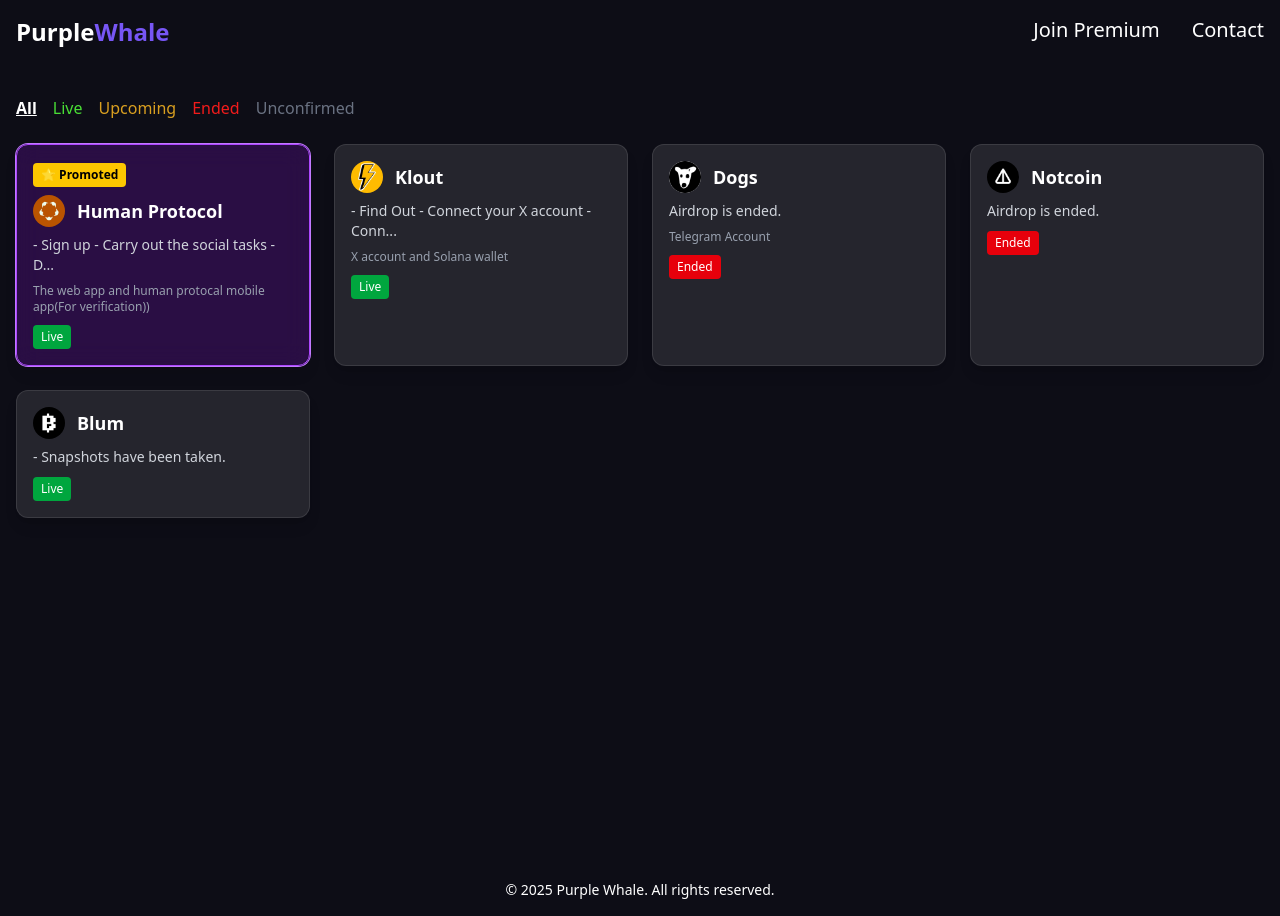
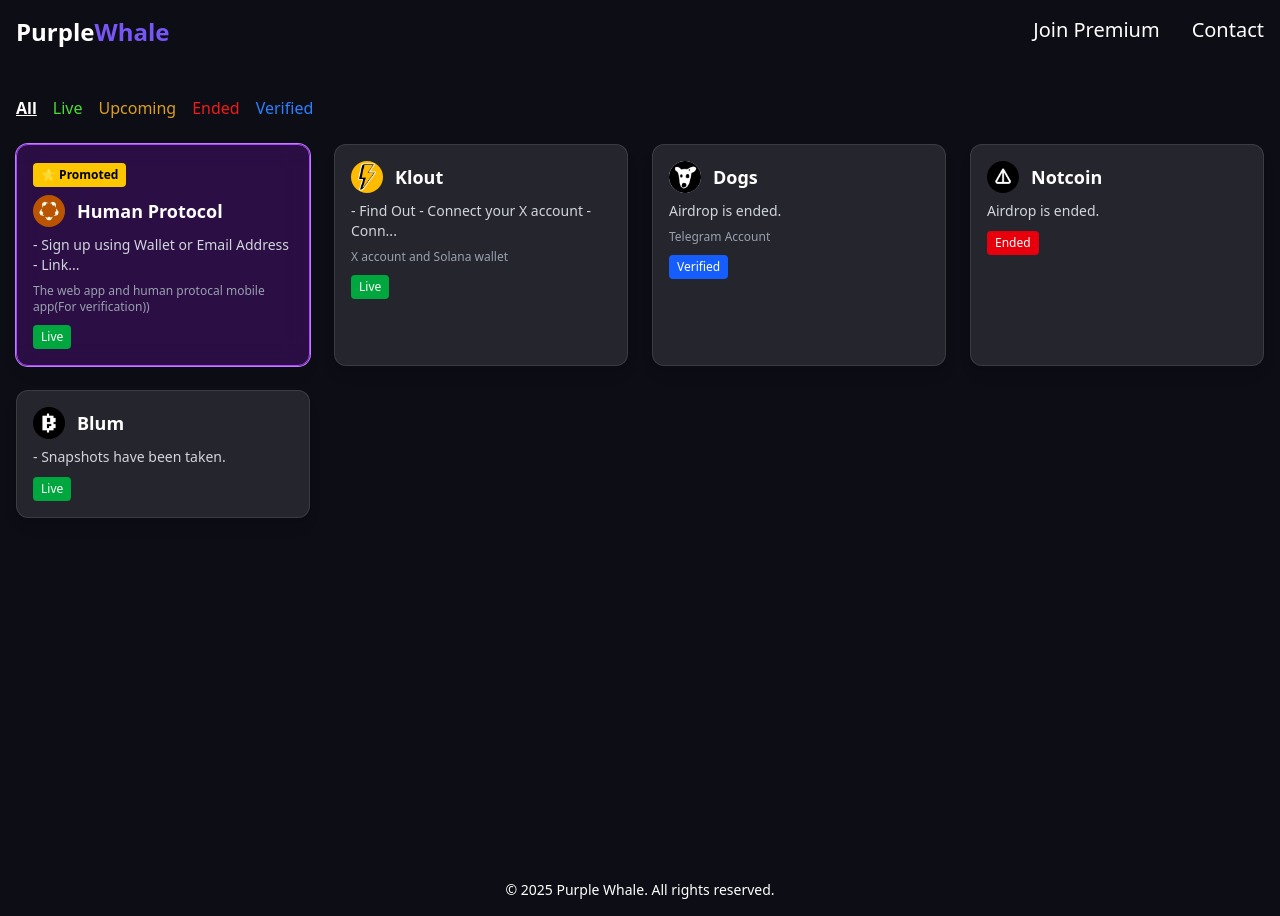
Before and after one commit to Akachukwuu/Purple-Airdrop, a React (Vite) app: page / in a window 1280 px wide. Built offline with nearby package versions, Linux system fonts and the light colour scheme.

Commit message:
Tag changes made

```diff
--- a/src/components/Card.jsx
+++ b/src/components/Card.jsx
@@ -53,7 +53,7 @@
               ? "bg-yellow-500 text-black"
               : status === "Ended"
               ? "bg-red-600"
-              : "bg-gray-700"
+              : "bg-blue-600"
           }`}
         >
           {status}
--- a/src/components/Container.jsx
+++ b/src/components/Container.jsx
@@ -13,7 +13,7 @@
 
   const visibleCards = filteredCards.slice(0, visibleCount);
 
-  const filters = ["All", "Live", "Upcoming", "Ended", "Unconfirmed"];
+  const filters = ["All", "Live", "Upcoming", "Ended", "Verified"];
 
   return (
     <div className="min-h-screen bg-[#0d0d16] text-white p-4">
@@ -36,8 +36,8 @@
                 ? "text-[#d99f20]"
                 : filter === "Ended"
                 ? "text-[#f21b1b]"
-                : filter === "Unconfirmed"
-                ? "text-gray-500"
+                : filter === "Verified"
+                ? "text-blue-500"
                 : "text-white"
             }`}
           >
@@ -61,7 +61,7 @@
             />
           ))
         ) : (
-          <p className="text-gray-400 col-span-full">No cards found.</p>
+          <p className="text-gray-400 col-span-full">None.</p>
         )}
       </div>
 
--- a/src/data/airdrops.json
+++ b/src/data/airdrops.json
@@ -17,7 +17,7 @@
       "title": "Dogs",
       "description": "Airdrop is ended.",
       "requirements": "Telegram Account",
-      "status": "Ended",
+      "status": "Verified",
       "image": "/images/dogs.jpg",
       "link": "https://dogs.dev/."
     },
@@ -31,7 +31,7 @@
     },
     {
       "title": "Human Protocol",
-      "description": "- Sign up \n \n - Carry out the social tasks \n \n - Download the app on playstore or appstore and carry out human verifcation. \n \n - Earn $HP",
+      "description": "- Sign up using Wallet or Email Address \n \n - Link all social media accounts \n \n - Carry out the social tasks \n \n - Claim daily $HP \n \n - Download the app on playstore or appstore and carry out human verifcation. \n \n - Earn $HP \n \n - Refer Others",
       "requirements": "The web app and human protocal mobile app(For verification))",
       "status": "Live",
       "link": "https://testnet.humanity.org/dashboard?code=3b7a4aaaffb0394a0813dae6eec01d77f4558397336ef3b012e67b42cd2509ba&state=t3",
```
